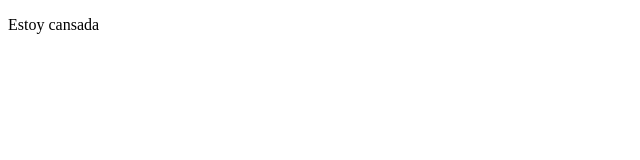
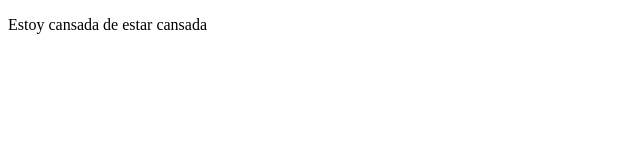
Before and after one commit to SaraArana/new, a plain HTML site: page index.html in a window 1280 px wide. Shown: the whole page, without its empty margins (0-640 px from the left). Drawn offline with Linux system fonts and the light colour scheme.

Commit message:
Agregue texto en index.html

```diff
--- a/index.html
+++ b/index.html
@@ -5,6 +5,6 @@
     <title>Título</title>
   </head>
   <body>
-    <p>Estoy cansada</p>
+    <p>Estoy cansada de estar cansada</p>
   </body>
 </html>
```
